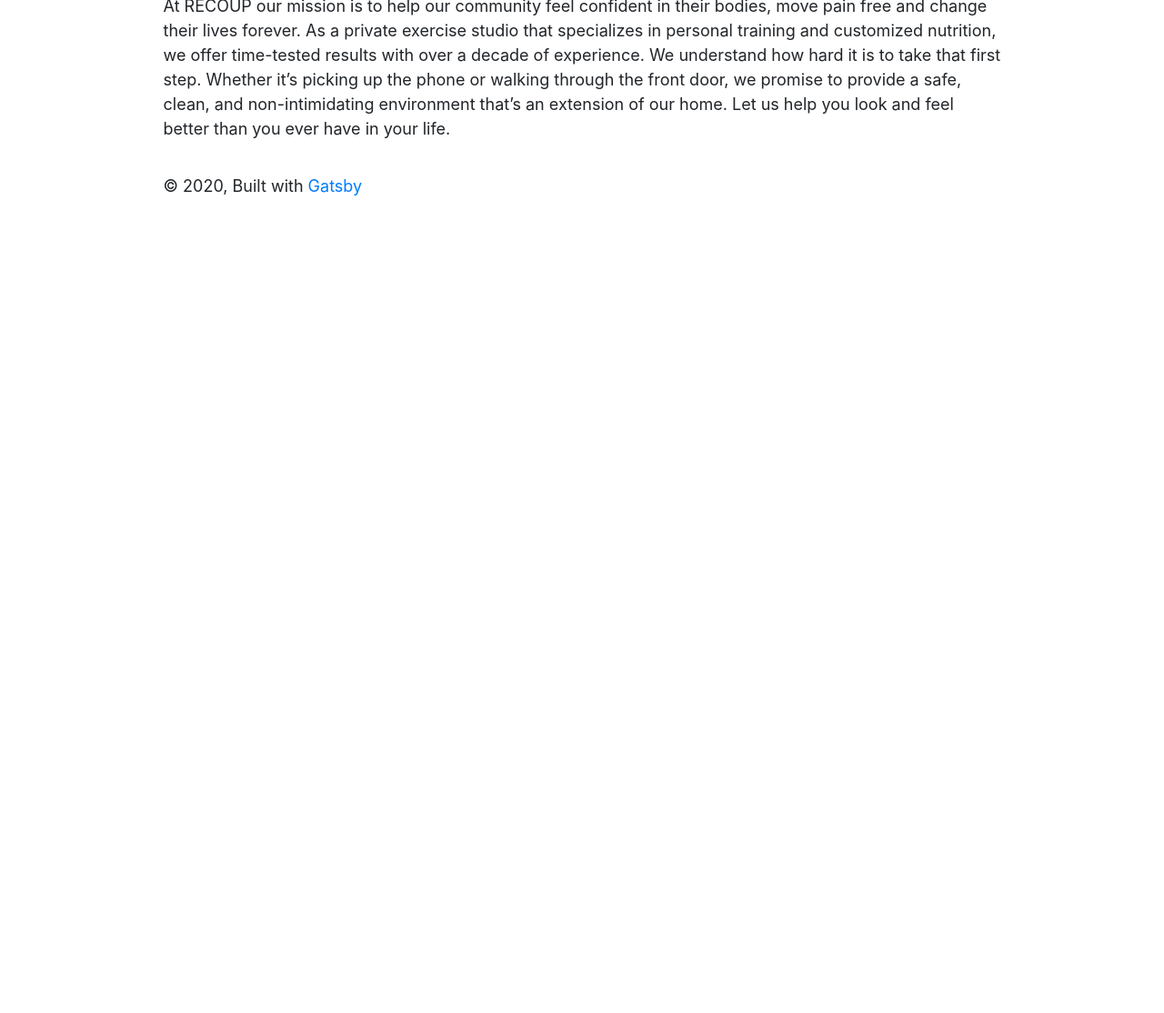
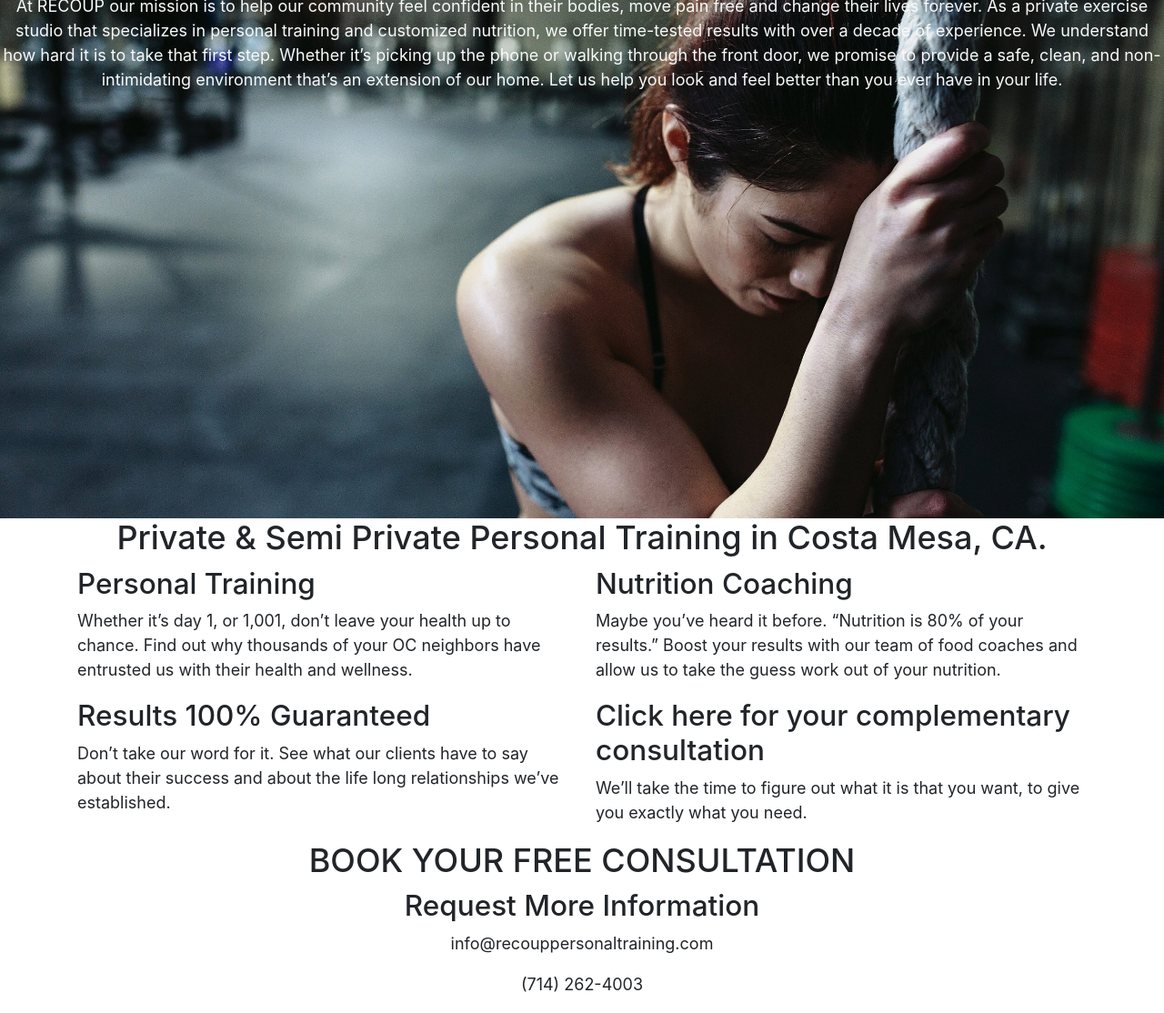
Before and after one commit to KrisKringle1/recoup, a Gatsby site: page / in a window 1280 px wide. Shown: the part 270-1384 px from the top of the page at 91% size. Before the commit the page ends 800 px from the top, so only its background shows below. Built offline with nearby package versions, Linux system fonts and the light colour scheme; Gatsby itself is replaced by a stand-in of ours.

Commit message:
homepage images added, homepage text completed, need to add form, change header, implement images across whole site to test gastby image

```diff
--- a/package.json
+++ b/package.json
@@ -7,6 +7,7 @@
   "dependencies": {
     "bootstrap": "^4.5.3",
     "gatsby": "^2.24.67",
+    "gatsby-background-image": "^1.1.2",
     "gatsby-image": "^2.4.20",
     "gatsby-plugin-catch-links": "^2.3.15",
     "gatsby-plugin-manifest": "^2.4.33",
--- a/src/components/layout.css
+++ b/src/components/layout.css
@@ -601,3 +601,11 @@ pre tt:after {
   height: 250px;
   width: 250px;
 }
+
+.masthead{
+  width: 100%;
+  height: 80vh;
+  background-size: cover;
+  background-position: center;
+  background-repeat: no-repeat;
+}
--- a/src/components/layout.js
+++ b/src/components/layout.js
@@ -27,23 +27,9 @@ const Layout = ({ children }) => {
   return (
     <>
       <Header siteTitle={data.site.siteMetadata?.title || `Title`} />
-      <Menu />
-      <div
-        style={{
-          margin: `0 auto`,
-          maxWidth: 960,
-          padding: `0 1.0875rem 1.45rem`,
-        }}
-      >
+
         <main>{children}</main>
-        <footer style={{
-          marginTop: `2rem`
-        }}>
-          © {new Date().getFullYear()}, Built with
-          {` `}
-          <a href="https://www.gatsbyjs.com">Gatsby</a>
-        </footer>
-      </div>
+
     </>
   )
 }
--- a/src/pages/index.js
+++ b/src/pages/index.js
@@ -1,22 +1,78 @@
 import React from "react"
-import { Link } from "gatsby"
-
+import { Link, graphql, useStaticQuery } from "gatsby"
+import BackgroundImage from "gatsby-background-image"
 import Layout from "../components/layout"
 import Image from "../components/image"
 import SEO from "../components/seo"
-import 'bootstrap/dist/css/bootstrap.min.css';
+import 'bootstrap/dist/css/bootstrap.min.css'
+import Menu from '../components/menu'
 
-const IndexPage = () => (
+const IndexPage = (props) => (
   <Layout>
+    <Menu />
     <SEO title="Home" />
-    <h1>Real People. Real Results.</h1>
-    <p>At RECOUP our mission is to help our community feel confident in their bodies, move pain free and change their lives forever.
+
+    <BackgroundImage
+      fluid={props.data.heroBackground.childImageSharp.fluid}
+      className='masthead'
+    >
+
+      <h1 className="text-center text-light">Real People. Real Results.</h1>
+    <p className="text-center text-light">At RECOUP our mission is to help our community feel confident in their bodies, move pain free and change their lives forever.
         As a private exercise studio that specializes in personal training and customized nutrition, we offer time-tested results with
         over a decade of experience. We understand how hard it is to take that first step. Whether it’s picking up the phone or
         walking through the front door, we promise to provide a safe, clean, and non-intimidating environment that’s an extension of our home.
         Let us help you look and feel better than you ever have in your life.</p>
+    </BackgroundImage>
+
+    <h2 className="text-center">Private & Semi Private Personal Training in Costa Mesa, CA.</h2>
+
+    <div className="container">
+      <div className="row">
+        <div className="col-6">
+          <h3>Personal Training</h3>
+          <p>Whether it’s day 1, or 1,001, don’t leave your health up to chance.  Find out why thousands of your OC neighbors have entrusted us with their health and wellness.</p>
+        </div>
+        <div className="col-6">
+          <h3>Nutrition Coaching</h3>
+          <p>Maybe you’ve heard it before.  “Nutrition is 80% of your results.”  Boost your results with our team of food coaches and allow us to take the guess work out of your nutrition.</p>
+        </div>
+      </div>
+      <div className="row">
+        <div className="col-6">
+          <h3>Results 100% Guaranteed</h3>
+          <p>Don’t take our word for it.  See what our clients have to say about their success and about the life long relationships we’ve established.</p>
+        </div>
+        <div className="col-6">
+          <h3>Click here for your complementary consultation</h3>
+          <p>We’ll take the time to figure out what it is that you want, to give you exactly what you need.</p>
+        </div>
+      </div>
+    </div>
+    <h2 className="text-center">BOOK YOUR FREE CONSULTATION</h2>
+    <h3 className="text-center">Request More Information</h3>
+    <p className="text-center">info@recouppersonaltraining.com</p>
+    <p className="text-center">(714) 262-4003</p>
+
+
 
   </Layout>
-)
+  )
+
 
 export default IndexPage
+
+export const pageQuery = graphql`
+    query {
+      heroBackground: file(relativePath: { eq: "recoup-background-image.jpg" }) {
+        childImageSharp {
+          fluid( maxWidth: 1800) {
+            ...GatsbyImageSharpFluid
+          }
+        }
+      }
+    }
+  `
+
+
+{/*  */}
--- a/src/pages/virtual-services.js
+++ b/src/pages/virtual-services.js
@@ -9,10 +9,11 @@ const VirtualServices = () => {
     <Menu />
     <h1 className="text-center">The 21 Day At-Home Transformation Program!</h1>
     <h3 className="text-center mt-4">Guaranteed to lose 8-12 lbs or we'll coach you for free for another 21 days.</h3>
-
+    <div className="container">
     <p className="text-center">It's here! Our BEST and most successful transformation program can be done all from the comfort of your home
       for a limited time. Join the hundreds of people before you who torched their fat, dropped inches, and never had
       to leave their living room.</p>
+    </div>
     <div className="text-center m-3">
           <strong>100% Remote | Workouts | Nutrition | Accountability & Support | Results</strong>
     </div>
@@ -34,7 +35,8 @@ const VirtualServices = () => {
     </div>
     <h2 className="text-center">Start Dates Available Every Week! - Let's Do This!</h2>
     <h3 className="text-center my-4"><u>Join today and we'll take 30% off</u></h3>
-    <p className="text-center my-2">PLUS, your entire investment acts as a credit and deposit towards a future program when we open back up! <span className="d-block">Super cool, huh?</span></p>
+
+       <p className="text-center my-2">PLUS, your entire investment acts as a credit and deposit towards a future program when we open back up! <span className="d-block">Super cool, huh?</span></p>
 
     <h3 className="text-center">Don't be a victim of self-isolation! Make the most of it!</h3>
     <ul className="text-center">
```
Also changed, not shown: src/images/recoup-background-image.jpg (added), 1 other file.
